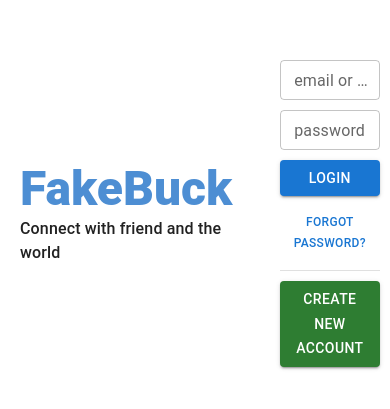
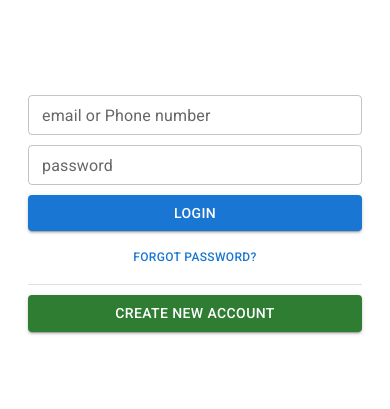
Before and after one commit to KrittinI/react-social-app, a React (Vite) app: page /login in a window 390 px wide. Shown: the part 209-618 px from the top of the page. Built offline with nearby package versions, Linux system fonts and the light colour scheme; no server answers.

Commit message:
simple responsive and import font

```diff
--- a/src/index.css
+++ b/src/index.css
@@ -1,3 +1,9 @@
+@import '@fontsource/roboto/300.css';
+@import '@fontsource/roboto/400.css';
+@import '@fontsource/roboto/500.css';
+@import '@fontsource/roboto/700.css';
+
+
 *,
 *::before,
 *::after{
--- a/src/pages/LoginPage.jsx
+++ b/src/pages/LoginPage.jsx
@@ -14,6 +14,7 @@
                 justifyContent='center'
                 p='20px'
                 flex={1}
+                sx={{ display: { xs: 'none', sm: 'flex' } }}
             >
                 <Typography variant="h3" color='#4D8ED3' fontWeight={900}>FakeBuck</Typography>
                 <Typography variant="subtitle" fontWeight={500}>Connect with friend and the world</Typography>
```
